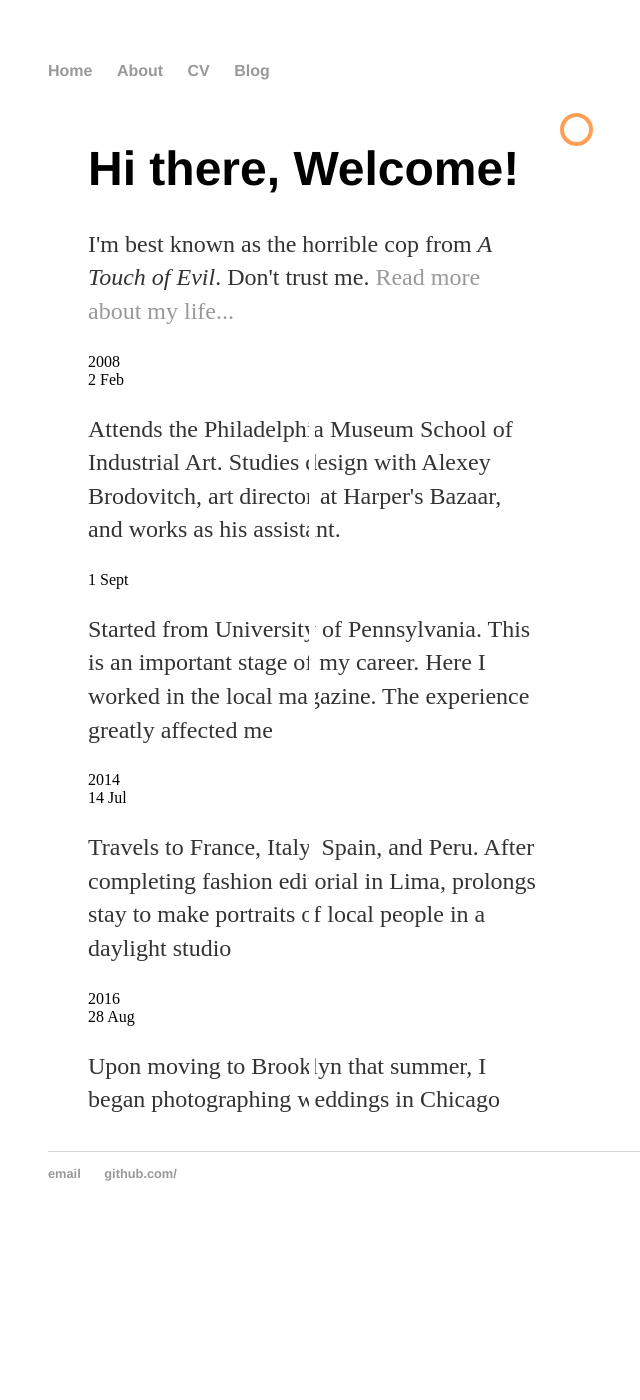
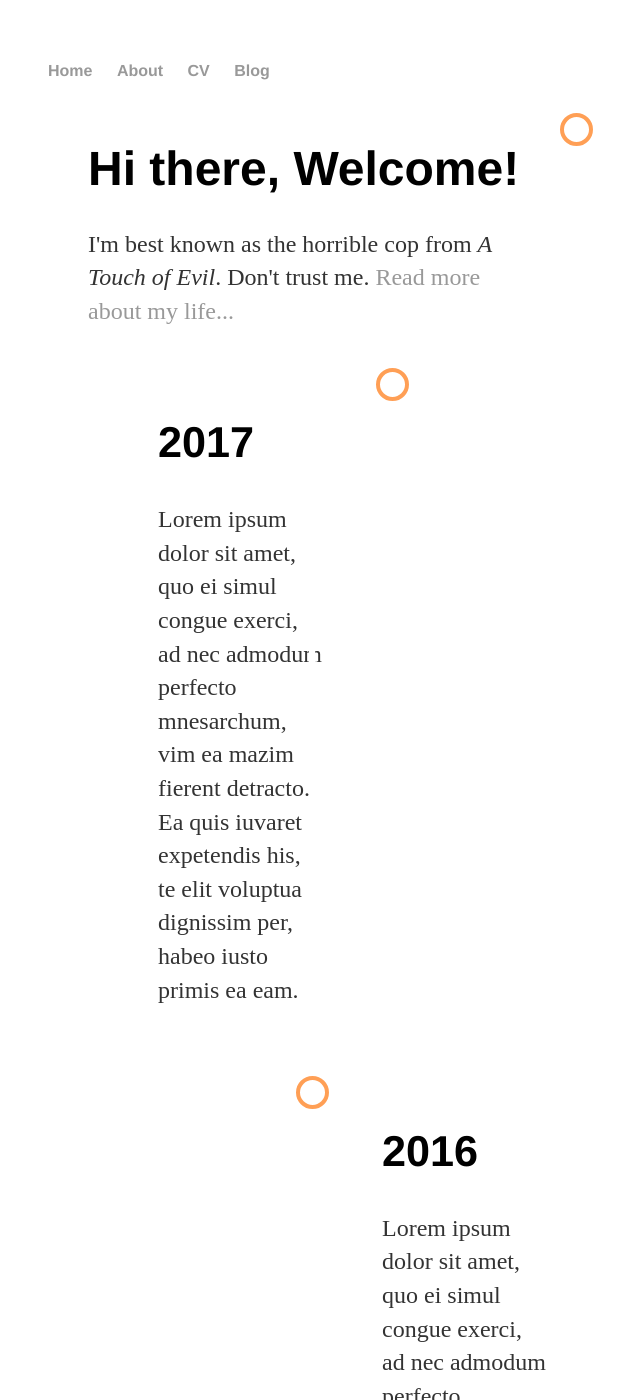
Before and after one commit to honeycoincommunity/www, a Jekyll site: the page built from index.html, in a window 1280 px wide and 1400 px high. Shown: the whole window, without its empty margins (144-784 px from the left). Built offline with Jekyll 4.4.1, drawn with Linux system fonts in a browser that asks for light colours; some of the changed text lies outside the part shown.

Commit message:
Update index.html

```diff
--- a/index.html
+++ b/index.html
@@ -9,61 +9,41 @@ title: HCC
 		</div>
 
 
-
-<div class="page">
-  <div class="timeline">
-    <div class="timeline__group">
-      <span class="timeline__year">2008</span>
-      <div class="timeline__box">
-        <div class="timeline__date">
-          <span class="timeline__day">2</span>
-          <span class="timeline__month">Feb</span>
-        </div>
-        <div class="timeline__post">
-          <div class="timeline__content">
-            <p>Attends the Philadelphia Museum School of Industrial Art. Studies design with Alexey Brodovitch, art director at Harper's Bazaar, and works as his assistant.</p>
-          </div>
-        </div>
-      </div>
-      <div class="timeline__box">
-        <div class="timeline__date">
-          <span class="timeline__day">1</span>
-          <span class="timeline__month">Sept</span>
-        </div>
-        <div class="timeline__post">
-          <div class="timeline__content">
-            <p>Started from University of Pennsylvania. This is an important stage of my career. Here I worked in the local magazine. The experience greatly affected me</p>
-          </div>
-        </div>
-      </div>
+<div class="timeline">
+  <div class="container left">
+    <div class="content">
+      <h2>2017</h2>
+      <p>Lorem ipsum dolor sit amet, quo ei simul congue exerci, ad nec admodum perfecto mnesarchum, vim ea mazim fierent detracto. Ea quis iuvaret expetendis his, te elit voluptua dignissim per, habeo iusto primis ea eam.</p>
     </div>
-    <div class="timeline__group">
-      <span class="timeline__year">2014</span>
-      <div class="timeline__box">
-        <div class="timeline__date">
-          <span class="timeline__day">14</span>
-          <span class="timeline__month">Jul</span>
-        </div>
-        <div class="timeline__post">
-          <div class="timeline__content">
-            <p>Travels to France, Italy, Spain, and Peru. After completing fashion editorial in Lima, prolongs stay to make portraits of local people in a daylight studio</p>
-          </div>
-        </div>
-      </div>
+  </div>
+  <div class="container right">
+    <div class="content">
+      <h2>2016</h2>
+      <p>Lorem ipsum dolor sit amet, quo ei simul congue exerci, ad nec admodum perfecto mnesarchum, vim ea mazim fierent detracto. Ea quis iuvaret expetendis his, te elit voluptua dignissim per, habeo iusto primis ea eam.</p>
     </div>
-    <div class="timeline__group">
-      <span class="timeline__year">2016</span>
-      <div class="timeline__box">
-        <div class="timeline__date">
-          <span class="timeline__day">28</span>
-          <span class="timeline__month">Aug</span>
-        </div>
-        <div class="timeline__post">
-          <div class="timeline__content">
-            <p>Upon moving to Brooklyn that summer, I began photographing weddings in Chicago</p>
-          </div>
-        </div>
-      </div>
+  </div>
+  <div class="container left">
+    <div class="content">
+      <h2>2015</h2>
+      <p>Lorem ipsum dolor sit amet, quo ei simul congue exerci, ad nec admodum perfecto mnesarchum, vim ea mazim fierent detracto. Ea quis iuvaret expetendis his, te elit voluptua dignissim per, habeo iusto primis ea eam.</p>
+    </div>
+  </div>
+  <div class="container right">
+    <div class="content">
+      <h2>2012</h2>
+      <p>Lorem ipsum dolor sit amet, quo ei simul congue exerci, ad nec admodum perfecto mnesarchum, vim ea mazim fierent detracto. Ea quis iuvaret expetendis his, te elit voluptua dignissim per, habeo iusto primis ea eam.</p>
+    </div>
+  </div>
+  <div class="container left">
+    <div class="content">
+      <h2>2011</h2>
+      <p>Lorem ipsum dolor sit amet, quo ei simul congue exerci, ad nec admodum perfecto mnesarchum, vim ea mazim fierent detracto. Ea quis iuvaret expetendis his, te elit voluptua dignissim per, habeo iusto primis ea eam.</p>
+    </div>
+  </div>
+  <div class="container right">
+    <div class="content">
+      <h2>2007</h2>
+      <p>Lorem ipsum dolor sit amet, quo ei simul congue exerci, ad nec admodum perfecto mnesarchum, vim ea mazim fierent detracto. Ea quis iuvaret expetendis his, te elit voluptua dignissim per, habeo iusto primis ea eam.</p>
     </div>
   </div>
 </div>
```
